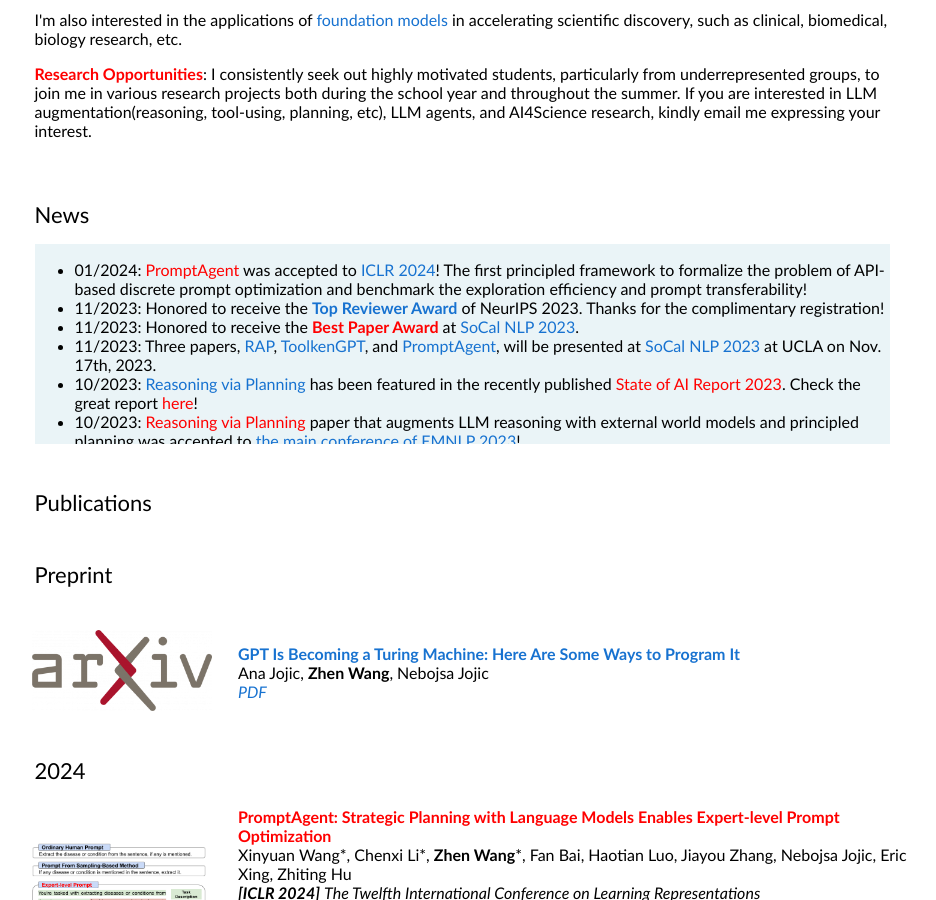
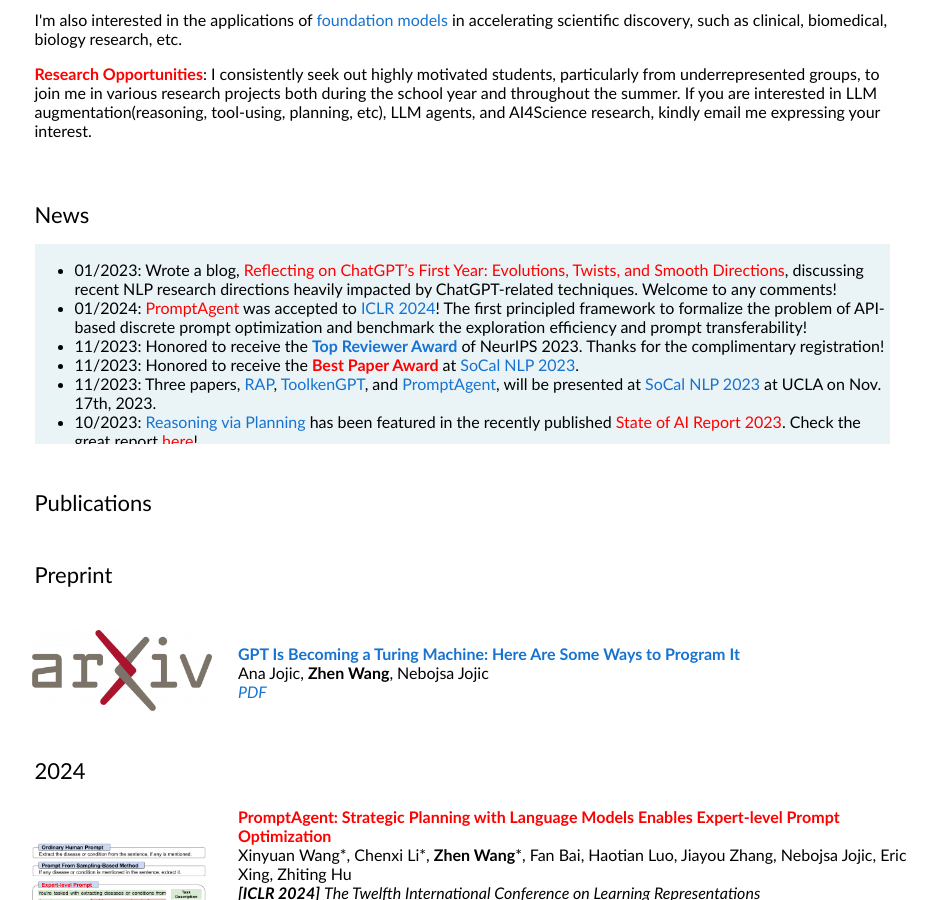
Before and after one commit to zhenwang9102/zhenwang9102.github.io, a Jekyll site: the page built from _posts/2019-06-02-venue.markdown, in a window 1280 px wide and 900 px high, scrolled down 664 px. Shown: the whole window, without its empty margins (178-1114 px from the left). Built offline with Jekyll 4.4.1, drawn with Linux system fonts in a browser that asks for light colours.

Commit message:
Update default.html

```diff
--- a/_layouts/default.html
+++ b/_layouts/default.html
@@ -94,6 +94,9 @@
               <p></p>
               <div class="listbox">
                 <ul>
+                  <li>
+                    01/2023: Wrote a blog, <a href="https://zhenwang.notion.site/Reflecting-on-ChatGPT-s-First-Year-Evolutions-Twists-and-Smooth-Directions-2381d752b5c94012bd21269f46d12a08?pvs=4" style="color:red">Reflecting on ChatGPT’s First Year: Evolutions, Twists, and Smooth Directions</a>, discussing recent NLP research directions heavily impacted by ChatGPT-related techniques. Welcome to any comments!
+                  </li>
                   <li>
                     01/2024: <a href="https://arxiv.org/abs/2310.16427" style="color:red">PromptAgent</a> was accepted to <a href="https://iclr.cc/Conferences/2024">ICLR 2024</a>! The first principled framework to formalize the problem of API-based discrete prompt optimization and benchmark the exploration efficiency and prompt transferability!
                   </li>
```
